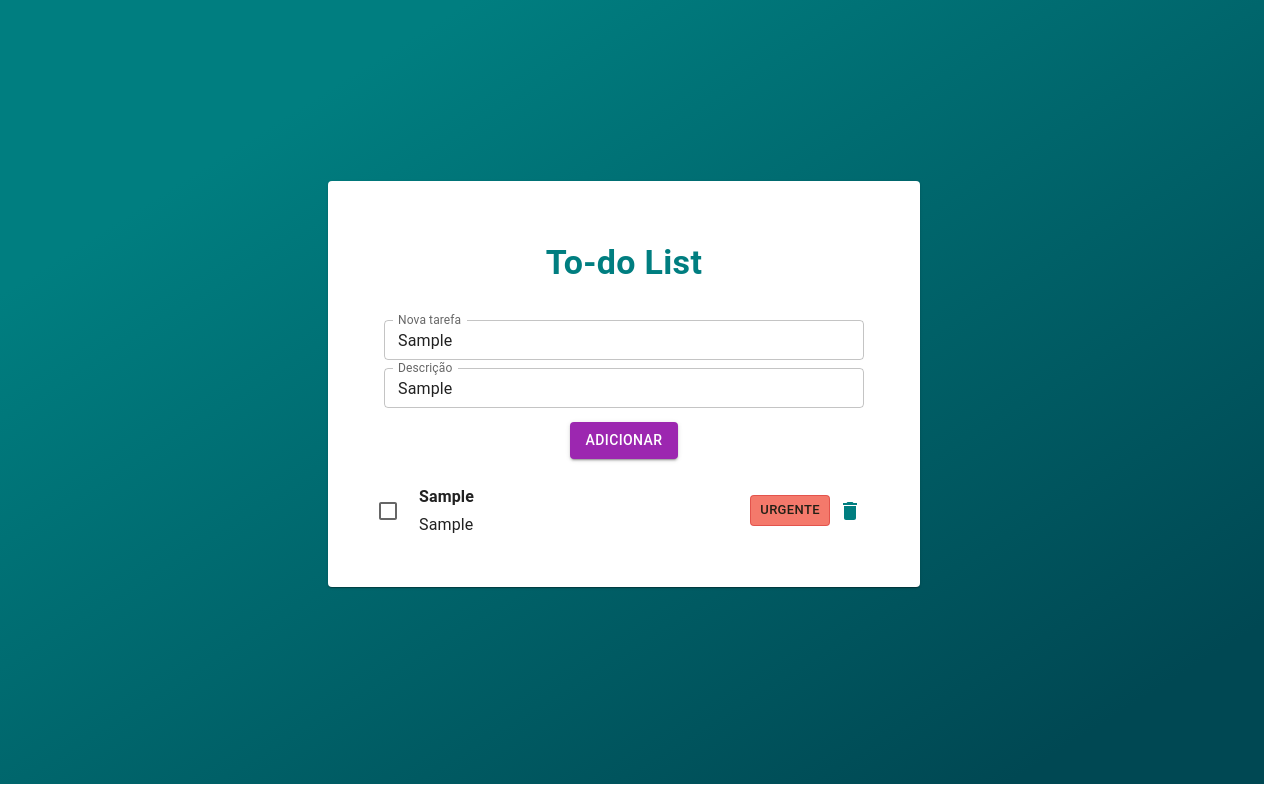
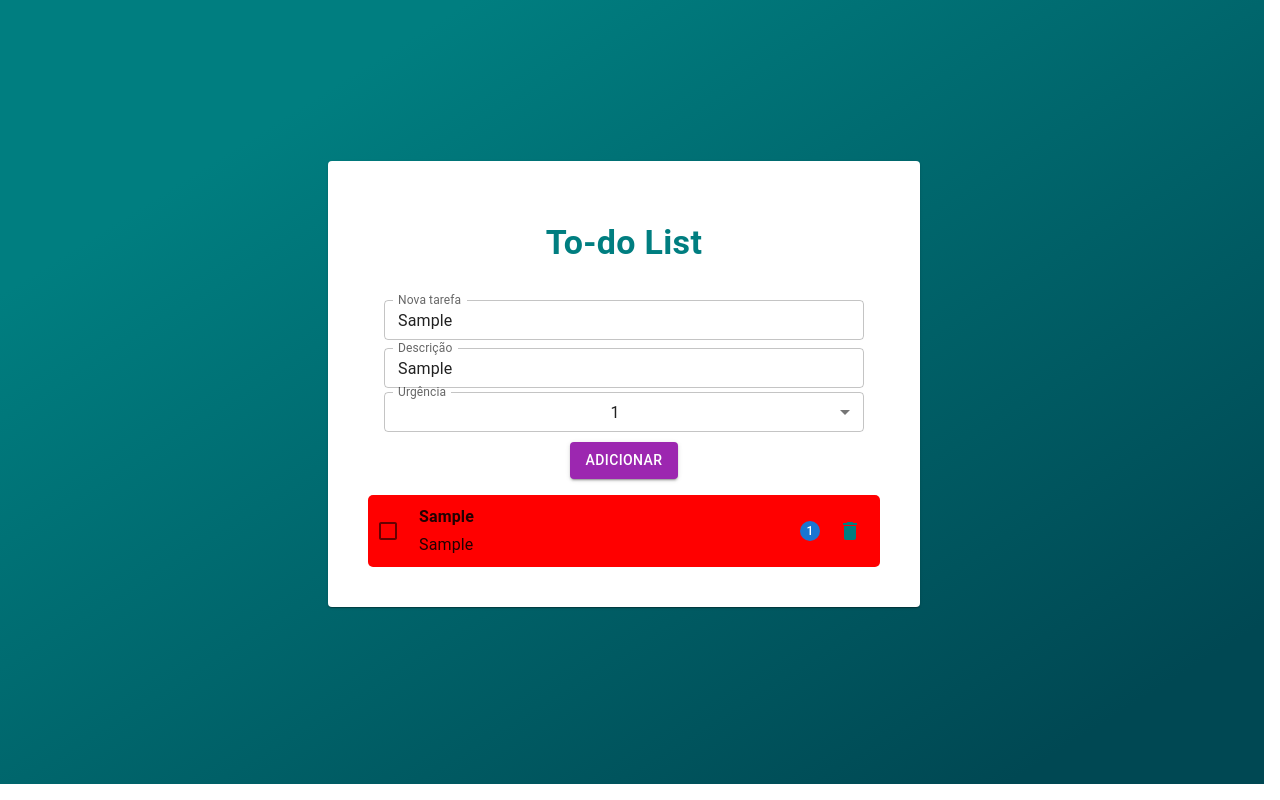
Before and after one commit to thaisbbreder/To-Do-List, a React (Create React App) app: page / in a window 1280 px wide. Both pictures are taken after typing "Sample", "Sample" into the empty fields and a click on the button "ADICIONAR". Built offline with nearby package versions, Linux system fonts and the light colour scheme.

Commit message:
Adiciona mudança de cores

```diff
--- a/src/pages/home.jsx
+++ b/src/pages/home.jsx
@@ -6,17 +6,36 @@ import {
   FormControlLabel,
   TextField,
   Divider,
+  FormControl,
+  InputLabel,
+  Select,
+  MenuItem,
+  Badge,
 } from "@mui/material";
-import IconButton from '@mui/material/IconButton';
-import DeleteIcon from '@mui/icons-material/Delete';
-import Grid2 from '@mui/material/Unstable_Grid2';
+import IconButton from "@mui/material/IconButton";
+import DeleteIcon from "@mui/icons-material/Delete";
+import Grid2 from "@mui/material/Unstable_Grid2";
 import { useEffect, useState } from "react";
 
 const Home = () => {
   // Estados
   const [tarefas, setTarefas] = useState([]);
-  const [textoTarefa, setTextoTarefa] = useState("")
-  const [textoDescricao, setTextoDescricao] = useState("")
+  const [textoTarefa, setTextoTarefa] = useState("");
+  const [textoDescricao, setTextoDescricao] = useState("");
+  const [urgencia, setUrgencia] = useState(1);
+
+  const cores = {
+    1: "#FF0000",
+    2: "#FFA500",
+    3: "#FFFF00",
+    4: "#008000",
+    5: "#0000FF",
+    6: "#4B0082",
+    7: "#EE82EE",
+    8: "#000000",
+    9: "#FFFFFF",
+    10: "#808080",
+  };
 
   const addTarefa = () => {
     // TODO: Fazer validação para não adicionar tarefas em branco
@@ -27,17 +46,20 @@ const Home = () => {
       descricao: textoDescricao,
       prioridade: false, //false: normal  true: urgente
       feito: false, //false: não feito  true: feito
-    }
+      urgencia: urgencia,
+    };
     novoArray.push(novaTarefa);
-    setTarefas(novoArray)
-  }
+    // TODO: Estudar função de sorting!!!
+    novoArray.sort((a, b) => b.urgencia - a.urgencia);
+    setTarefas(novoArray);
+  };
 
   const deletaTarefa = (id) => {
     const novaLista = tarefas.filter((tarefa) => {
-      return tarefa.id !== id
-    })
-    setTarefas(novaLista)
-  }
+      return tarefa.id !== id;
+    });
+    setTarefas(novaLista);
+  };
 
   const mudaEstado = (id) => {
     setTarefas((estadoAtual) => {
@@ -50,32 +72,36 @@ const Home = () => {
         }
       });
       return novoEstado;
-    })
+    });
   };
+
   //clicar no botão para a prioridade ser alterada
-  const mudaPrioridade = (id) => {
-    setTarefas((prioridadeAtual) => {
-      const novaPrioridade = [...prioridadeAtual];
-      novaPrioridade.filter((tarefa) => {
-        if (tarefa.id === id) {
-          tarefa.prioridade = !tarefa.prioridade;
-          return tarefa;
-        } else {
-          return tarefa;
-        }
-      });
-      return novaPrioridade;
-    })
-  }
+  // const mudaPrioridade = (id) => {
+  //   setTarefas((prioridadeAtual) => {
+  //     const novaPrioridade = [...prioridadeAtual];
+  //     novaPrioridade.filter((tarefa) => {
+  //       if (tarefa.id === id) {
+  //         tarefa.prioridade = !tarefa.prioridade;
+  //         return tarefa;
+  //       } else {
+  //         return tarefa;
+  //       }
+  //     });
+  //     return novaPrioridade;
+  //   });
+  // };
 
   return (
-    <Grid2 container spacing={4} style={{
+    <Grid2
+      container
+      spacing={4}
+      style={{
         display: "grid",
         width: "100vw",
         height: "100vh",
         background: "linear-gradient(to bottom right, #007e80 20%, #004853 90%",
-    }}>
-
+      }}
+    >
       <Paper
         style={{
           margin: "auto",
@@ -86,7 +112,12 @@ const Home = () => {
         }}
       >
         <Grid2 xs={12}>
-            <Typography fontSize={34} fontWeight={"bold"} color={"#007E80"} textAlign={"center"}>
+          <Typography
+            fontSize={34}
+            fontWeight={"bold"}
+            color={"#007E80"}
+            textAlign={"center"}
+          >
             To-do List
           </Typography>
         </Grid2>
@@ -99,7 +130,7 @@ const Home = () => {
             size="small"
             fullWidth
             value={textoTarefa}
-              onChange={e => setTextoTarefa(e.target.value)}
+            onChange={(e) => setTextoTarefa(e.target.value)}
           />
           <TextField
             id="outlined-basic"
@@ -109,63 +140,83 @@ const Home = () => {
             margin="dense"
             fullWidth
             value={textoDescricao}
-              onChange={e => setTextoDescricao(e.target.value)}
+            onChange={(e) => setTextoDescricao(e.target.value)}
           />
-            <Button variant="contained" color="secondary" style={{margin: '10px 0 0 0'}}
-              onClick={() => addTarefa()}>Adicionar</Button>
+          <FormControl fullWidth>
+            <InputLabel id="demo-simple-select-label">Urgência</InputLabel>
+            <Select
+              labelId="demo-simple-select-label"
+              id="demo-simple-select"
+              label="Urgência"
+              size="small"
+              value={urgencia}
+              onChange={(e) => setUrgencia(e.target.value)}
+            >
+              {[1, 2, 3, 4, 5, 6, 7, 8, 9, 10].map((item) => (
+                <MenuItem key={"urgencia-" + item} value={item}>
+                  {item}
+                </MenuItem>
+              ))}
+            </Select>
+          </FormControl>
+          <Button
+            variant="contained"
+            color="secondary"
+            style={{ margin: "10px 0 0 0" }}
+            onClick={() => addTarefa()}
+          >
+            Adicionar
+          </Button>
         </Grid2>
 
         {tarefas.map((tarefa) => {
           return (
-              <Grid2 container key={tarefa.id}
-              alignItems="center" style={{
-                backgroundColor: tarefa.prioridade === false ? "" : "#ffbfaa",
+            <Grid2
+              container
+              key={tarefa.id}
+              alignItems="center"
+              style={{
+                backgroundColor: cores[tarefa.urgencia],
                 textDecoration: tarefa.feito === false ? "" : "line-through",
-                maxHeight:'100px',
-                padding: '0 10px',
+                maxHeight: "100px",
+                padding: "0 10px",
               }}
               spacing={0}
-              borderRadius="5px">
-
+              borderRadius="5px"
+            >
               <Grid2 item sm={1}>
                 <FormControlLabel
                   control={
                     <Checkbox
                       checked={tarefa.feito}
                       onChange={() => mudaEstado(tarefa.id)}
-                      >
-                      </Checkbox>
-                    }>
-                  </FormControlLabel>
+                    ></Checkbox>
+                  }
+                ></FormControlLabel>
               </Grid2>
 
               <Grid2 item sm={6}>
-                    <Typography p={'10px 0 2px'} fontWeight={'bold'}>
+                <Typography p={"10px 0 2px"} fontWeight={"bold"}>
                   {tarefa.nome}
                 </Typography>
-                  <Typography p={'2px 0 10px'}>
-                    {tarefa.descricao}
-                  </Typography>
+                <Typography p={"2px 0 10px"}>{tarefa.descricao}</Typography>
               </Grid2>
 
-                  <Grid2 item sm={5} textAlign={'right'}>
-                    <Button
-                      variant="outlined"
-                      color="error"
-                      size="small"
-                      style={{
-                        background: "#F4796B",
-                        color: "#222016"
-                      }}
-                      onClick={() => mudaPrioridade(tarefa.id)}> Urgente
-                    </Button>
-                    <IconButton aria-label="delete"
+              <Grid2 item sm={5} textAlign={"right"}>
+                <Badge
+                  badgeContent={tarefa.urgencia}
+                  color="primary"
+                  style={{ margin: "0 20px 0 0" }}
+                />
+                <IconButton
+                  aria-label="delete"
                   style={{
                     color: "#007e80",
                   }}
-                      onClick={() => deletaTarefa(tarefa.id)}>
+                  onClick={() => deletaTarefa(tarefa.id)}
+                >
                   <DeleteIcon />
-                    </ IconButton>
+                </IconButton>
               </Grid2>
               <Divider />
             </Grid2>
```
Lines whose indentation alone changed are shown as unchanged.
